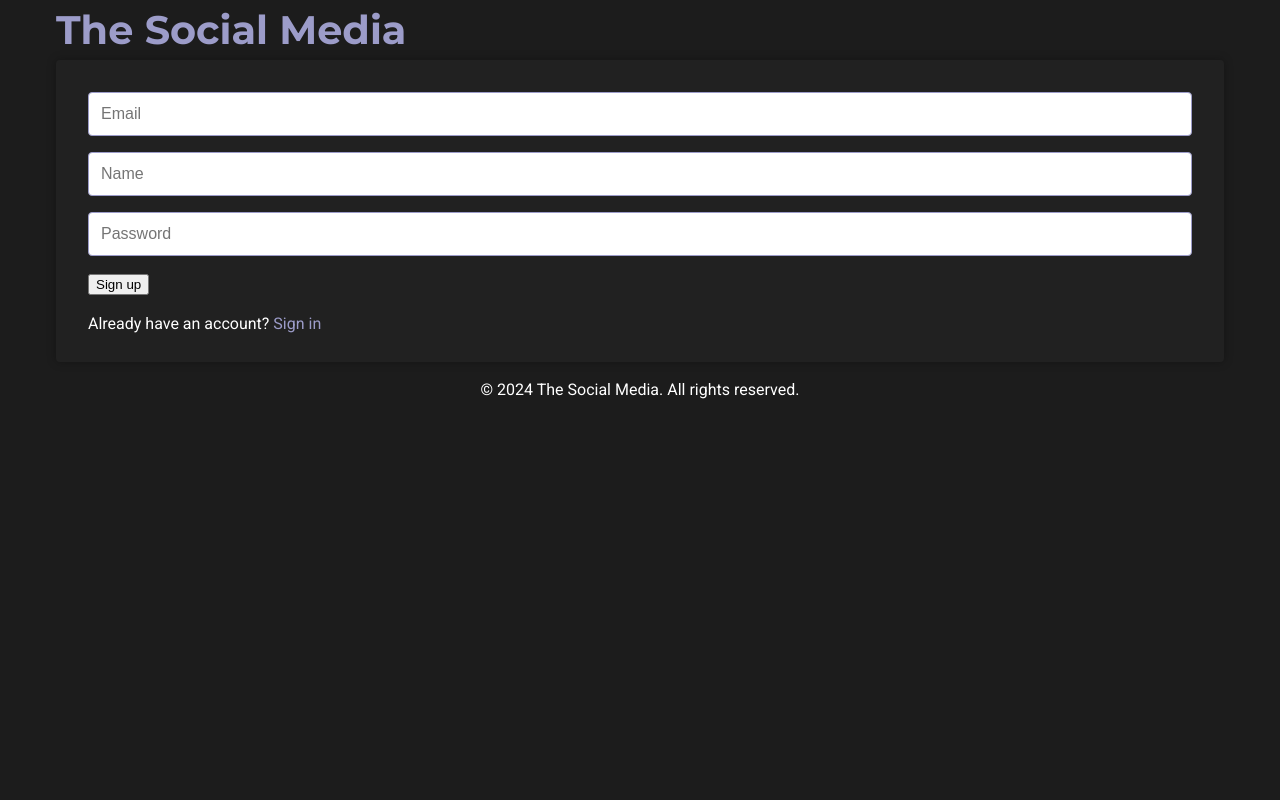
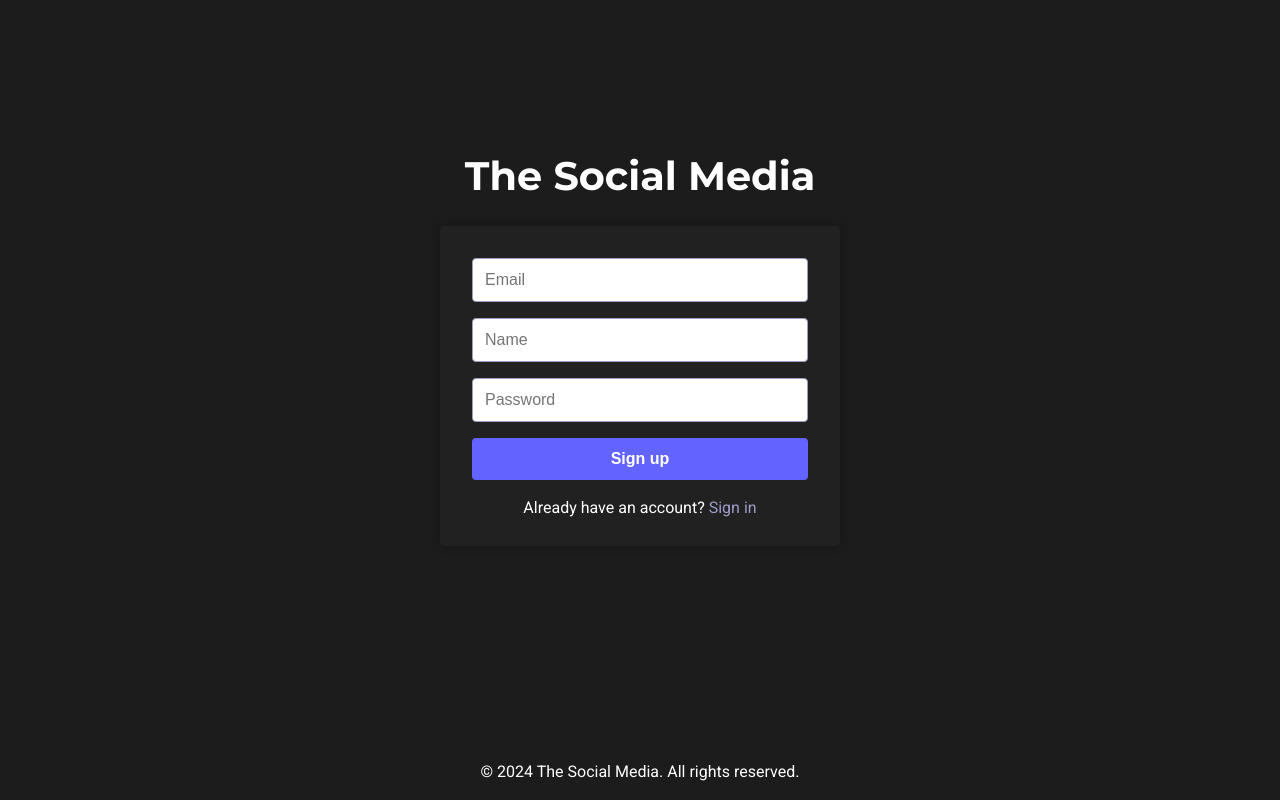
Before and after one commit to sonliacharo/social-media, a website: page app/views/auth/register.html in a window 1280 px wide. Drawn offline with Linux system fonts and the light colour scheme.

Commit message:
feat: add register page styles and upgrade base css layer

```diff
--- a/public/css/styles.css
+++ b/public/css/styles.css
@@ -139,34 +139,9 @@
     .dark-eerie-black {
         background-color: var(--dark-eerie-black);
     }
-}
-
-@layer initial-page {
-    .initial-page {
-        display: flex;
-        flex-direction: column;
-        justify-content: center;
-    }
 
     .brand {
         margin: 0;
-    }
-
-    .description {
-        max-width: 400px;
-        line-height: 1.5;
-        font-weight: 500;
-        color: var(--cool-gray);
-    }
-
-
-    .page-container {
-        display: flex;
-        align-items: center;
-        justify-content: space-around;
-        padding: 8rem 0;
-        margin-top: auto;
-        margin-bottom: 20px;
     }
 
     .form-container {
@@ -191,12 +166,12 @@
         color: var(--black);
     }
 
-    .login__button-container {
+    .button-container {
         width: 100%;
         display: flex;
     }
 
-    .login-button {
+    .button {
         width: 100%;
         padding: 0.75rem;
         background-color: var(--neon-blue);
@@ -208,11 +183,11 @@
         cursor: pointer;
     }
 
-    .login-button:hover {
+    .button:hover {
         background-color: var(--palatinate-blue);
     }
 
-    .register__link-container {
+    .link-container {
         width: 100%;
         display: flex;
         justify-content: center;
@@ -223,3 +198,53 @@
         margin-top: auto;
     }
 }
+
+@layer initial-page {
+    .initial-page {
+        display: flex;
+        flex-direction: column;
+        justify-content: center;
+    }
+
+    .description {
+        max-width: 400px;
+        line-height: 1.5;
+        font-weight: 500;
+        color: var(--cool-gray);
+    }
+
+    .initial-page-container {
+        display: flex;
+        align-items: center;
+        justify-content: space-around;
+        padding: 8rem 0;
+        margin-top: auto;
+        margin-bottom: 20px;
+    }
+
+}
+
+@layer register {
+    .register-page {
+        display: flex;
+        flex-direction: column;
+        justify-content: center;
+    }
+
+    .register-page-container {
+        padding: 6rem 24rem 8rem 24rem;
+        margin-top: auto;
+        margin-bottom: 20px;
+    }
+
+    .register-brand {
+        display: flex;
+        justify-content: center;
+        margin-bottom: 20px;
+    }
+
+    h1 a {
+        color: var(--white);
+        text-decoration: none;
+    }
+}
```
